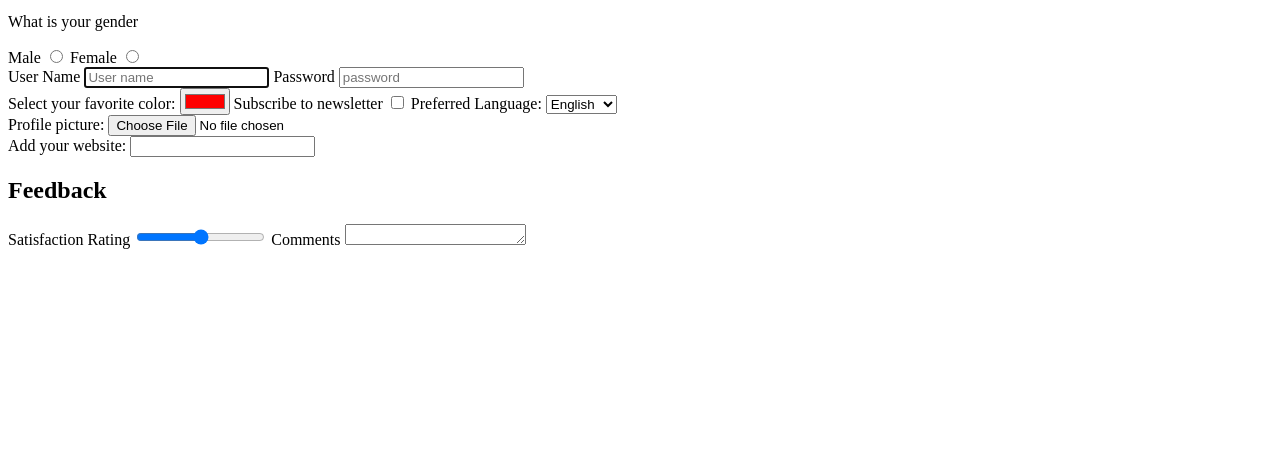
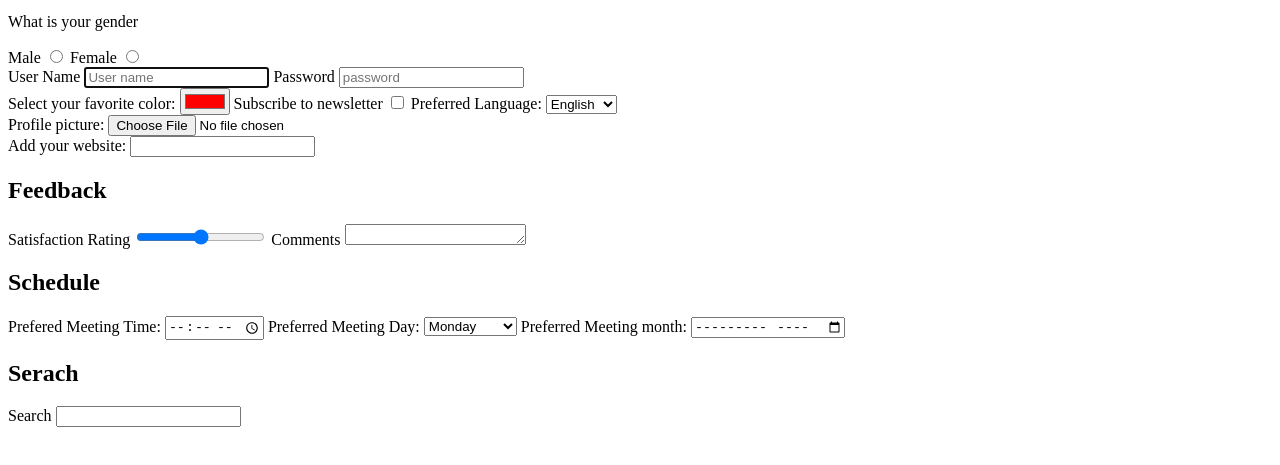
Before and after one commit to hulkarsharif/html, a plain HTML site: page assignments/assignment-7/multipurpose.html in a window 1280 px wide. Shown: the part 105-570 px from the top of the page. Drawn offline with Linux system fonts and the light colour scheme.

Commit message:
Add schedule inputs

```diff
--- a/assignments/assignment-7/multipurpose.html
+++ b/assignments/assignment-7/multipurpose.html
@@ -91,8 +91,8 @@
             </div>
 
             <div>
-                <label for="profile">Profile picture:</label>
-                <input type="file" id="profile" name="profile"
+                <label for="profileInput">Profile picture:</label>
+                <input type="file" id="profile" name="profileInput"
             </div>
 
             <div>
@@ -113,6 +113,31 @@
                     rows="1"
                 ></textarea>
             </div>
+            <h2>Schedule</h2>
+            <div>
+                <label for="appt">Prefered Meeting Time:</label>
+                <input type="time" id="appt" name="appt" />
+
+                <label for="preferred-day">Preferred Meeting Day:</label>
+                <select id="preferred-day" name="preferred-day">
+                    <option value="Monday">Monday</option>
+                    <option value="Tuesday">Tuesday</option>
+                    <option value="Wednesday">Wednesday</option>
+                    <option value="Thursday">Thursday</option>
+                    <option value="Friday">Friday</option>
+                    <option value="Saturday">Saturday</option>
+                    <option value="Sunday">Sunday</option>
+                </select>
+
+                <label for="bdaymonth">Preferred Meeting month:</label>
+                <input type="month" id="bdaymonth" name="bdaymonth" />
+            </div>
+
+            <h2>Serach</h2>
+            <div>
+                <label for="search-input">Search</label>
+                <input type="search" id="search-input" name="search" />
+            </div>
         </form>
     </body>
 </html>
```
